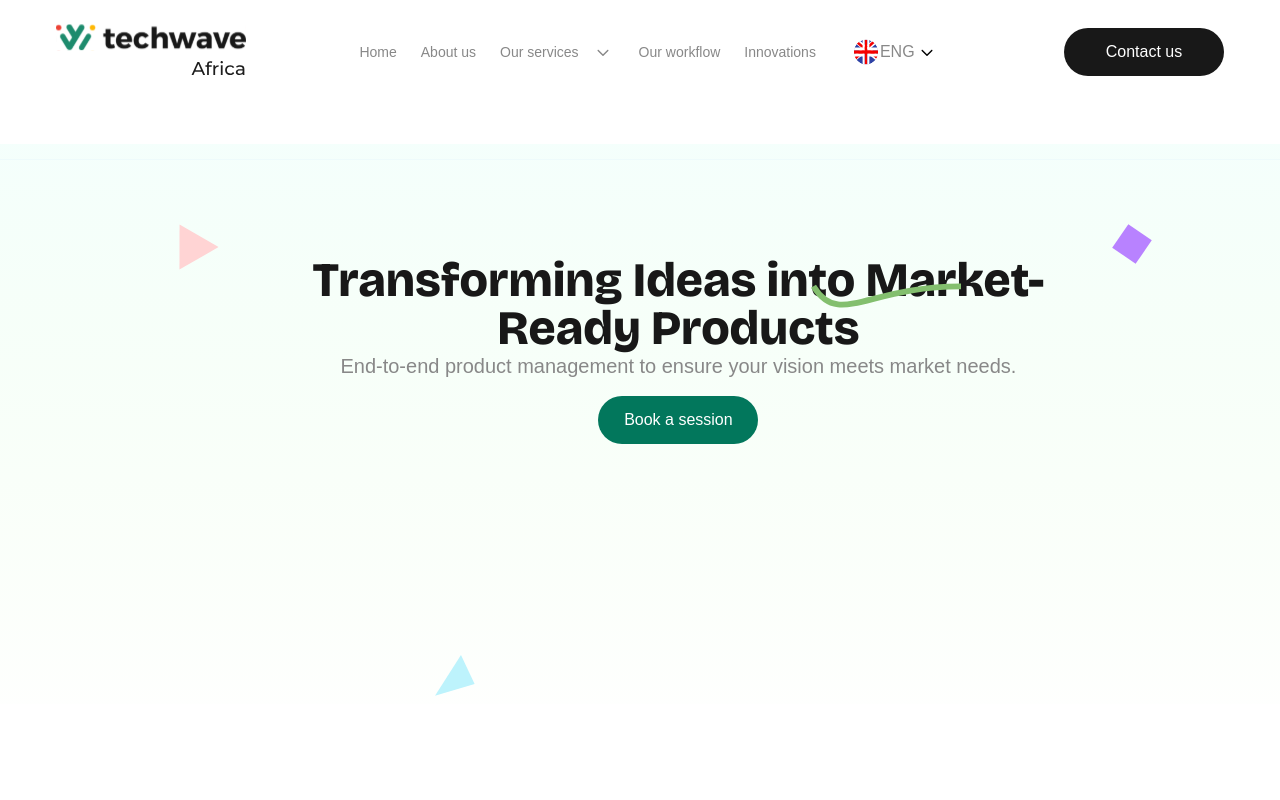
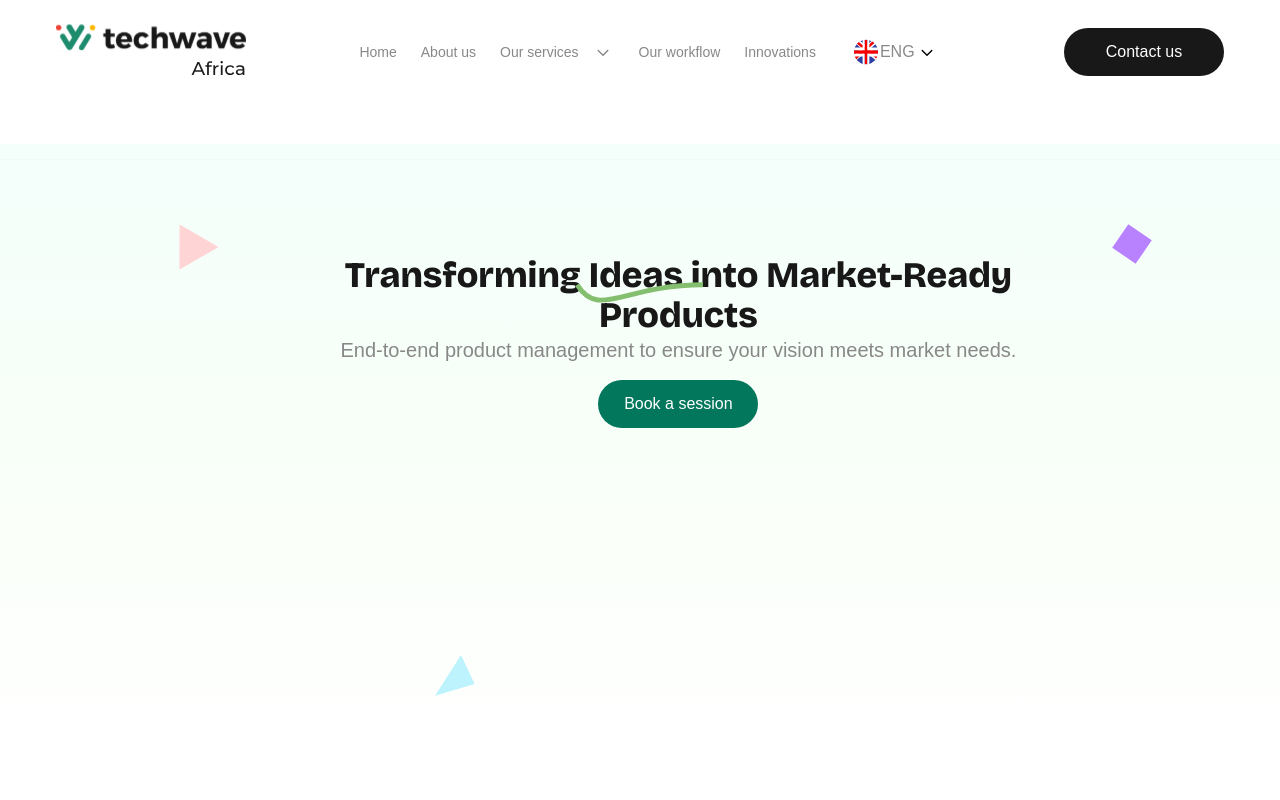
Before and after one commit to ajeigbepaul/techwave, a Next.js app: page /ourservices/productmanagement in a window 1280 px wide. Shown: the top 800 px of the page. Built offline with nearby package versions, Linux system fonts and the light colour scheme.

Commit message:
tab responsiveness

```diff
--- a/app/(home)/ourservices/productmanagement/page.tsx
+++ b/app/(home)/ourservices/productmanagement/page.tsx
@@ -35,10 +35,10 @@ const ProductManagement = () => {
           height={40}
           className="absolute  object-contain md:left-[34%] left-[18%] md:bottom-2 -bottom-16"
         />
-        <div className="w-full max-w-3xl md:px-4 absolute md:top-[20%] top-[10%] lg:left-[23%] md:left-0 left-0 flex items-center justify-center flex-col">
-          <h1 className="text-black relative leading-relaxed text-center font-extrabold md:text-5xl text-3xl font-grotesque md:w-[100%] w-[83%]">
+        <div className="w-full max-w-3xl md:px-4 lg:px-4 absolute md:top-[20%] top-[10%] lg:left-[23%] md:left-0 left-0 flex items-center justify-center flex-col">
+          <h1 className="text-black relative leading-relaxed text-center font-extrabold lg:text-4xl md:text-5xl text-3xl font-grotesque lg:w-[100%] md:w-full w-[83%]">
             Transforming Ideas into Market-Ready Products
-            <span className="absolute lg:left-[68%] md:left-[56%] top-[28%] md:w-72 w-20">
+            <span className="absolute lg:left-[36%] md:left-[56%] top-[28%] lg:top-[32%] lg:w-32 md:w-72 w-20">
               {" "}
               <Image
                 src={"/idea.svg"}
@@ -113,7 +113,7 @@ const ProductManagement = () => {
           </div>
         </div>
       </div>
-      <div className="w-full max-w-5xl mx-auto h-[100vh] md:mt-48 mt-10 px-4 md:px-4 lg:px-0">
+      <div className="w-full max-w-5xl mx-auto lg:h-[100vh] md:h-[60vh] md:mt-48 mt-10 px-4 md:px-4 lg:px-0">
         <div className="w-full h-full grid md:grid-cols-2 gap-8">
           <div className="w-full h-full relative ">
             <Image
--- a/app/page.tsx
+++ b/app/page.tsx
@@ -1,6 +1,5 @@
 import CaseStudy from "@/components/CaseStudy";
 import Experience from "@/components/Experience";
-import Founder from "@/components/Founder";
 import Hero from "@/components/Hero";
 import Innovation from "@/components/Innovation";
 import Services from "@/components/Services";
--- a/components/Hero.tsx
+++ b/components/Hero.tsx
@@ -25,7 +25,7 @@ const Hero = () => {
             delay: 3500,
             disableOnInteraction: false,
           }}
-          className="w-full scrollbar-none h-full bg-orange-400"
+          className="w-full scrollbar-none h-full"
         >
           {banner.map((banr, i) => (
             <SwiperSlide key={i} className="swiperslide relative">
--- a/components/NavModal.tsx
+++ b/components/NavModal.tsx
@@ -1,7 +1,5 @@
 import Image from "next/image";
 import { cn } from "@/lib/utils";
-import { navItems } from "@/data";
-
 interface AddCategoryModalProps {
   isOpen: boolean;
   onClose: () => void;
@@ -25,7 +23,7 @@ const NavModal = ({ onClose, item }: AddCategoryModalProps) => {
       onClick={onClose}
     >
       <div
-        className="flex flex-col bg-white rounded-[4px] w-full md:max-w-xs md:-mt-32 -mt-52 md:-ml-40"
+        className="flex flex-col bg-white rounded-[4px] w-full lg:max-w-xs md:max-w-md md:-mt-32 -mt-52 md:-ml-40"
         onClick={handleModalClick}
       >
         <div className={cn(" p-2 px-4 z-50 transition-all duration-300 ease-in-out")}>
```
Also changed, not shown: components/NavLinks.tsx (+1 -8 lines).
